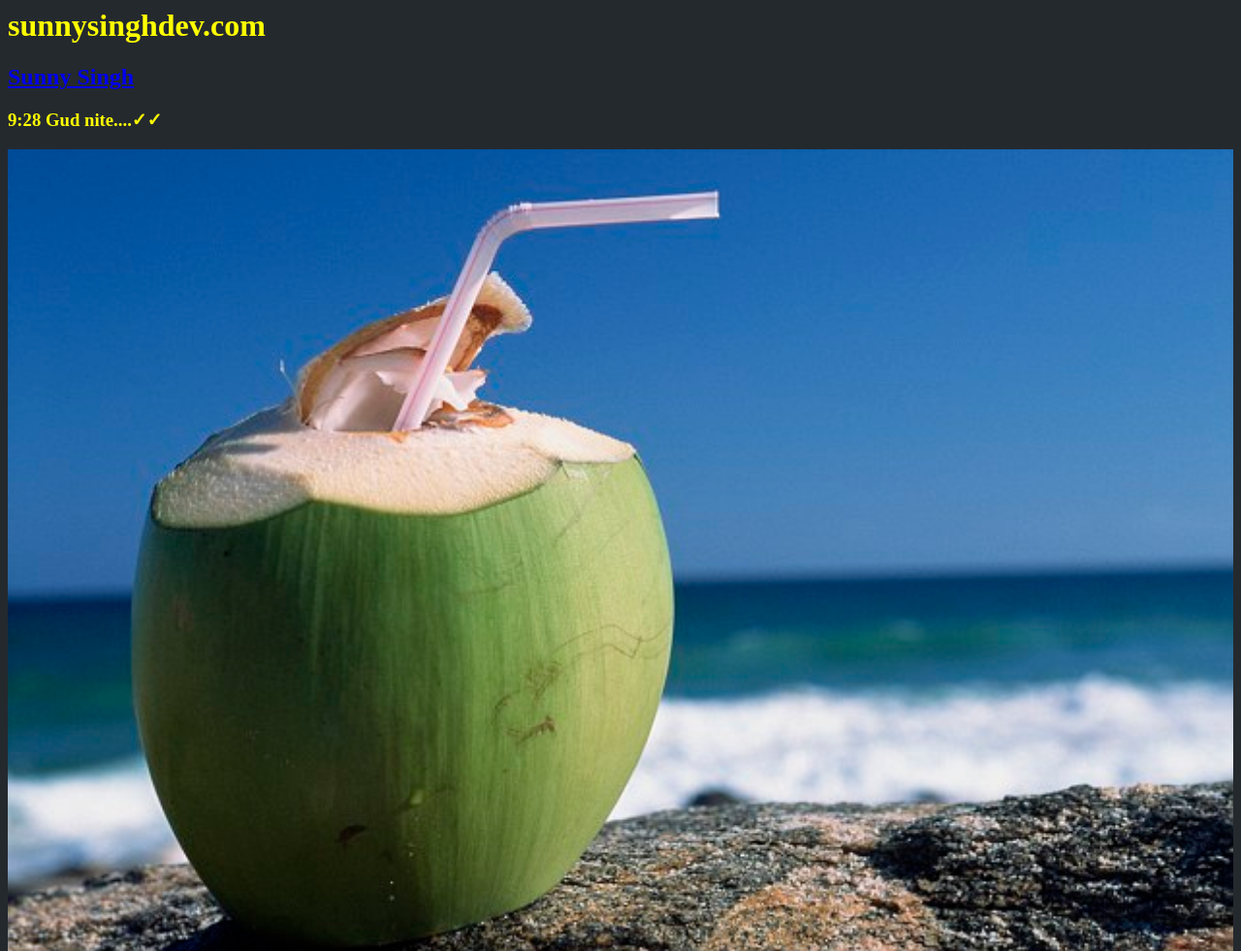
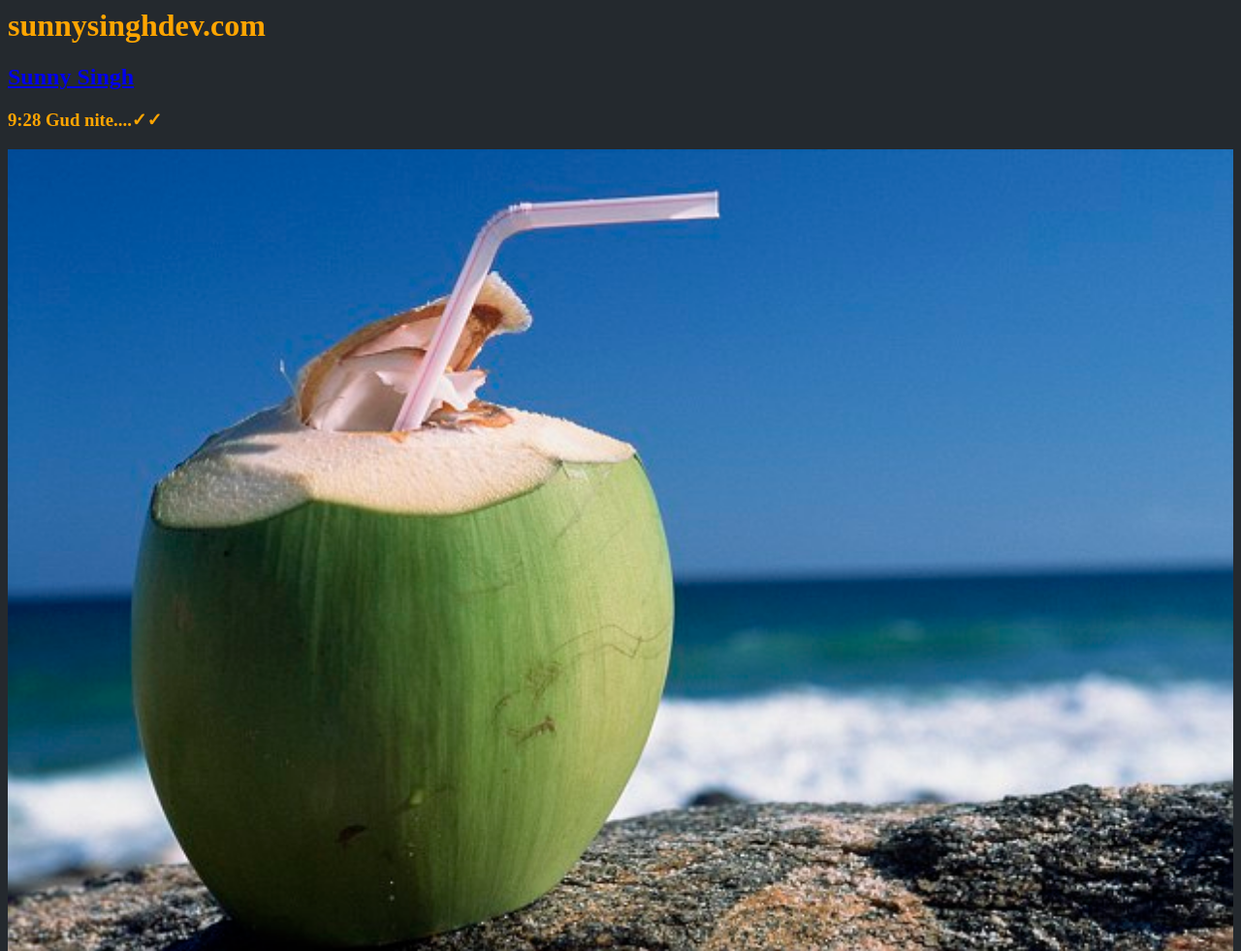
Before and after one commit to sunnysinghdev/sunnysinghdev.github.io, a plain HTML site: page index.html in a window 1280 px wide. Shown: the whole page at 97% size. Drawn offline with Linux system fonts and the light colour scheme.

Commit message:
Update index.html

```diff
--- a/index.html
+++ b/index.html
@@ -8,7 +8,7 @@
 	<link rel="shortcut icon" type="image/x-icon" href="favicon.ico">
         <link rel="icon" type="image/x-icon" href="favicon.ico">
 </head>
-<body style="background-color:#24292e;" text="yellow">
+<body style="background-color:#24292e;" text="orange">
 <h1>sunnysinghdev.com</h1>
 <h2><a href="http://sunnysinghvpcoe.wixsite.com/myportfolio">Sunny Singh</a></h2>
 <h3>9:28 Gud nite....✓✓</h3>
```
